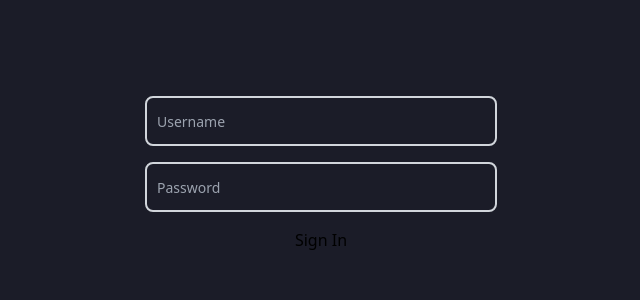
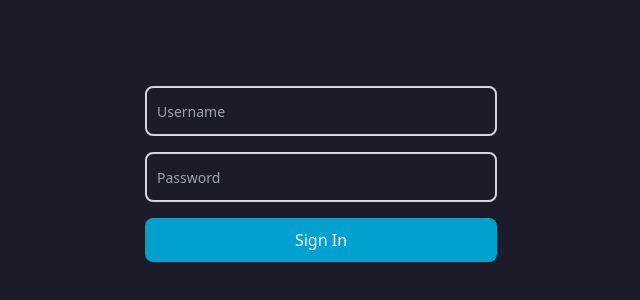
Before and after one commit to ronsigter/bookshelf, a Next.js app in the folder frontend/: page /login in a window 1280 px wide. Shown: the part 226-526 px from the top of the page, without its empty margins (319-959 px from the left). Built offline with nearby package versions, Linux system fonts and the light colour scheme.

Commit message:
styles button componen

```diff
--- a/frontend/styles/components/_index.css
+++ b/frontend/styles/components/_index.css
@@ -1 +1,2 @@
-@import "./form-inputs.css"
+@import "./form-inputs.css";
+@import "./buttons.css";
--- /dev/null
+++ b/frontend/styles/components/buttons.css
@@ -0,0 +1,5 @@
+@layer components {
+  .btn {
+    @apply rounded-lg bg-primary text-white p-2.5 hover:bg-[#436fa8] hover:-translate-y-0.5 transition duration-200 focus:outline-none focus:ring-0;
+  }
+}
--- a/frontend/tailwind.config.js
+++ b/frontend/tailwind.config.js
@@ -9,7 +9,7 @@ module.exports = {
     extend: {
       colors: {
         background: '#1b1c28',
-        primary: '#1275ce'
+        primary: '#00a1cf'
       }
     }
   },
```
